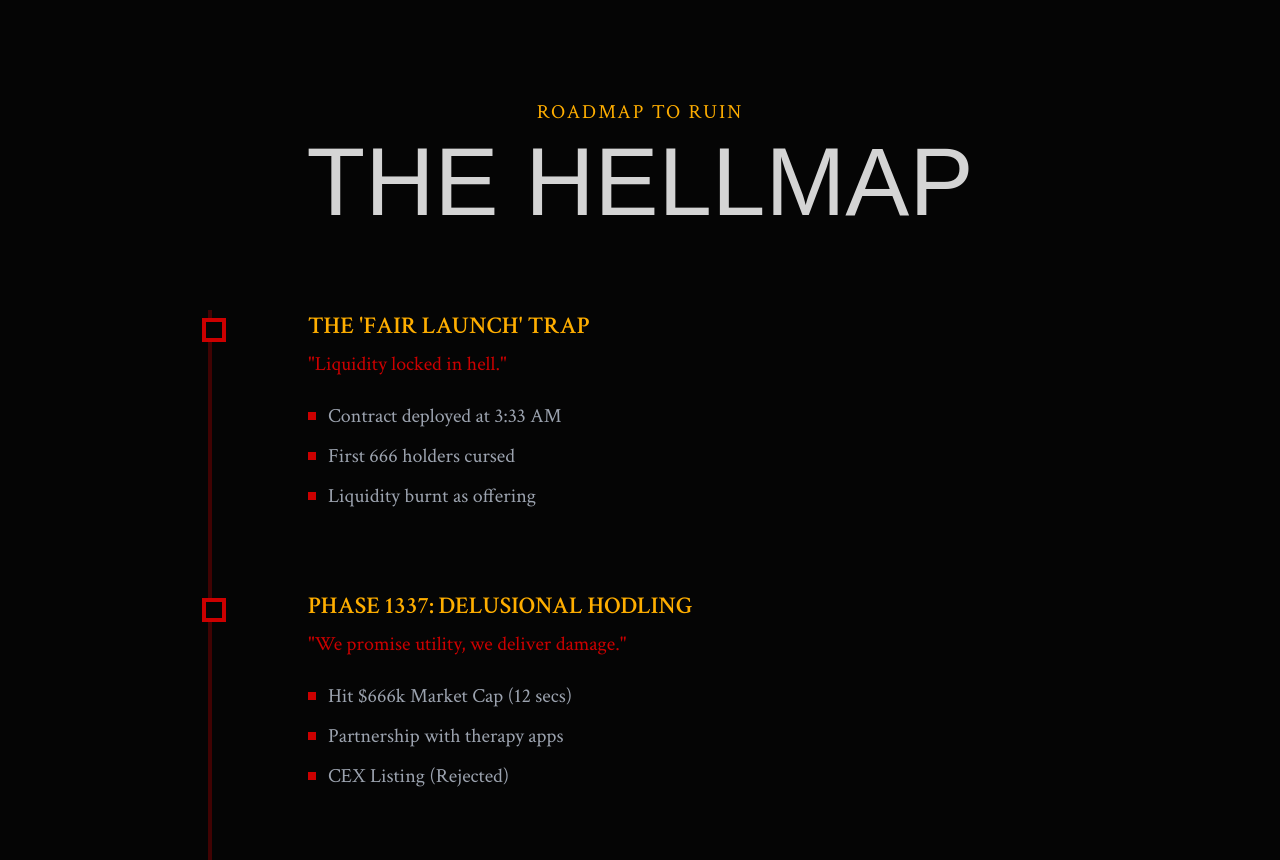
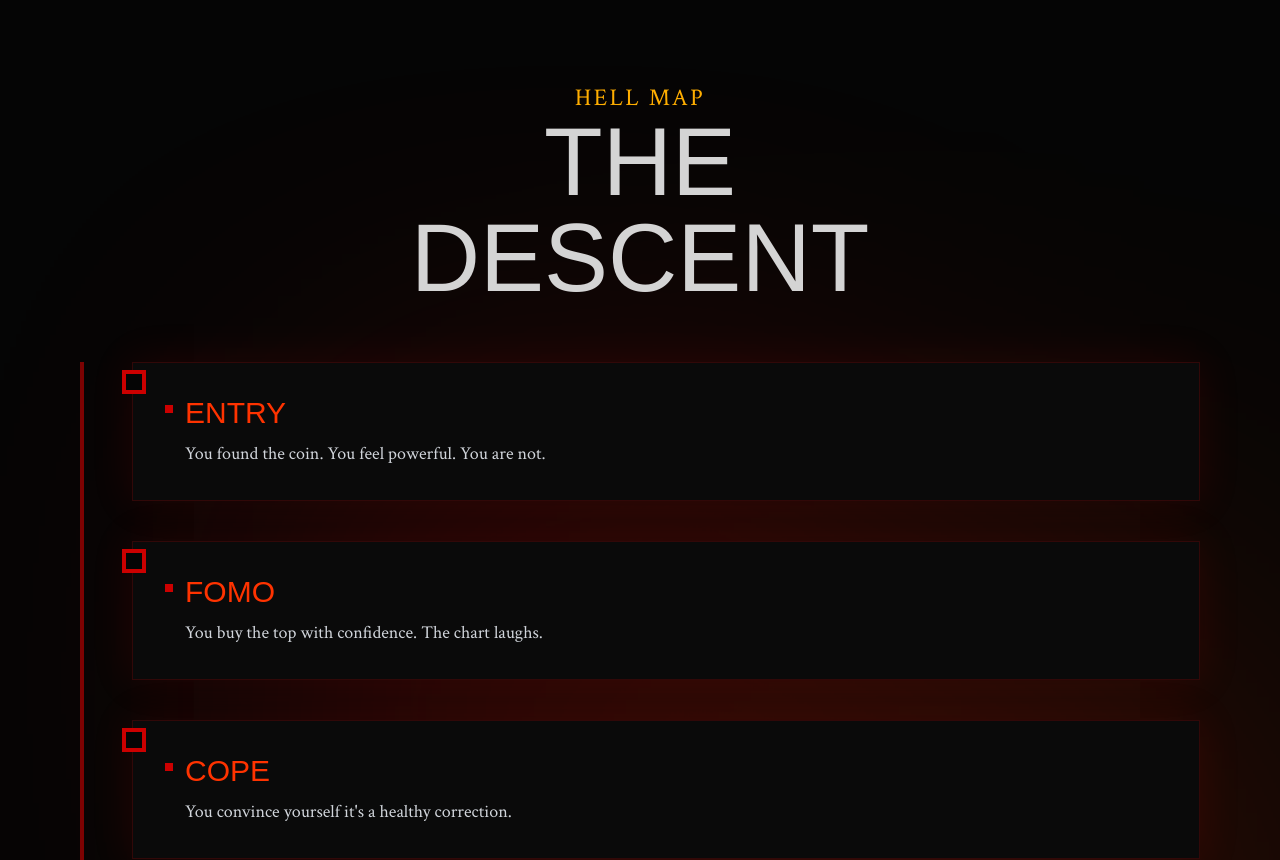
Before and after one commit to Pluviophile84/HELLCOIN, a Next.js app: page / in a window 1280 px wide. Shown: the part 6240-7100 px from the top of the page. Built offline with nearby package versions, Linux system fonts and the light colour scheme; a web font is replaced by a local one.

Commit message:
Update Hellmap.tsx

```diff
--- a/components/sections/Hellmap.tsx
+++ b/components/sections/Hellmap.tsx
@@ -1,60 +1,69 @@
 "use client";
+
 import { motion } from "framer-motion";
 
-export const Hellmap = () => {
- const phases = [
- { title: "THE 'FAIR LAUNCH' TRAP", sub: "Liquidity locked in hell.", details: ["Contract deployed at 3:33 AM", "First 666 holders cursed", "Liquidity burnt as offering"] },
- { title: "PHASE 1337: DELUSIONAL HODLING", sub: "We promise utility, we deliver damage.", details: ["Hit $666k Market Cap (12 secs)", "Partnership with therapy apps", "CEX Listing (Rejected)"] },
- { title: "PHASE ???: TOTAL COLLAPSE", sub: "It's not a bear market if it never goes up.", details: ["HELLCOIN becomes legal tender", "Financial system replaced by memes", "Socialism achieved via poverty"] },
+const STEPS = [
+  { title: "ENTRY", text: "You found the coin. You feel powerful. You are not." },
+  { title: "FOMO", text: "You buy the top with confidence. The chart laughs." },
+  { title: "COPE", text: "You convince yourself it's a healthy correction." },
+  { title: "BARGAIN", text: "You promise to take profit next time. You won't." },
+  { title: "REKT", text: "The liquidation email arrives. It reads like scripture." },
 ];
 
+export const Hellmap = () => {
   return (
- <section id="hellmap" className="py-32 bg-hell-black relative">
- <div className="max-w-4xl mx-auto px-4">
+    <section id="hellmap" className="py-28 bg-hell-black overflow-hidden relative">
+      <div className="max-w-6xl mx-auto px-4 relative z-10">
+        <motion.div
+          initial={{ opacity: 0, y: 40 }}
+          whileInView={{ opacity: 1, y: 0 }}
+          transition={{ duration: 0.8 }}
+          viewport={{ once: true }}
+          className="mb-14 text-center"
+        >
+          <span className="font-terminal text-[#ffae00] text-xl md:text-2xl tracking-widest uppercase">
+            HELL MAP
+          </span>
+          <h2 className="font-gothic text-5xl md:text-8xl text-hell-white leading-none">
+            THE
+            <br />
+            DESCENT
+          </h2>
+        </motion.div>
 
- {/* --- HEADER --- */}
- <div className="flex flex-col items-center gap-2 mb-20">
- <span className="font-terminal text-[#ffae00] text-xl tracking-widest uppercase">
- ROADMAP TO RUIN
- </span>
- <h2 className="font-gothic text-6xl md:text-8xl text-center text-hell-white">
- THE HELLMAP
- </h2>
- </div>
-
- {/* TIMELINE */}
- <div className="relative border-l-4 border-hell-red/30 ml-4 md:ml-0 space-y-20">
- {phases.map((phase, i) => (
+        <div className="relative border-l-4 border-hell-red/60 pl-8 md:pl-12 space-y-10">
+          {STEPS.map((s, i) => (
             <motion.div
- key={i}
- initial={{ opacity: 0, x: -20 }}
+              key={s.title}
+              initial={{ opacity: 0, x: -40 }}
               whileInView={{ opacity: 1, x: 0 }}
- transition={{ delay: i * 0.2 }}
- className="relative pl-12 md:pl-24"
+              transition={{ duration: 0.7, delay: 0.06 * i }}
+              viewport={{ once: true }}
+              className="relative"
             >
- {/* Timeline Marker */}
               <div className="absolute left-[-10px] top-2 w-6 h-6 bg-hell-black border-4 border-hell-red z-10"></div>
 
- {/* FIX: Standardized Title Size (text-xl md:text-2xl) */}
- <h3 className="font-terminal font-semibold text-xl md:text-2xl text-[#ffae00] mb-2">
- {phase.title}
- </h3>
-
- <p className="font-terminal text-xl text-hell-red mb-6">"{phase.sub}"</p>
-
- <ul className="space-y-3">
- {phase.details.map((d, idx) => (
- <li key={idx} className="font-terminal text-xl text-gray-400 flex items-start gap-3">
- {/* List marker (Red Dot) */}
+              <div className="border border-hell-red/20 bg-hell-dark p-8 shadow-[0_0_40px_rgba(204,0,0,0.12)]">
+                <div className="flex items-start gap-3">
                   <div className="w-2 h-2 bg-hell-red mt-2.5 shrink-0"></div>
- <span>{d}</span>
- </li>
- ))}
- </ul>
+                  <div>
+                    <h3 className="font-gothic text-3xl text-hell-orange">{s.title}</h3>
+                    <p className="font-terminal text-gray-300 text-lg leading-relaxed mt-2">
+                      {s.text}
+                    </p>
+                  </div>
+                </div>
+              </div>
             </motion.div>
           ))}
         </div>
       </div>
+
+      {/* Embers */}
+      <div className="absolute inset-0 pointer-events-none opacity-20">
+        <div className="absolute top-1/3 left-1/4 w-[520px] h-[520px] bg-hell-red blur-[160px]" />
+        <div className="absolute bottom-0 right-0 w-[700px] h-[700px] bg-hell-orange blur-[200px]" />
+      </div>
     </section>
   );
 };
```
Lines whose indentation alone changed are shown as unchanged.
